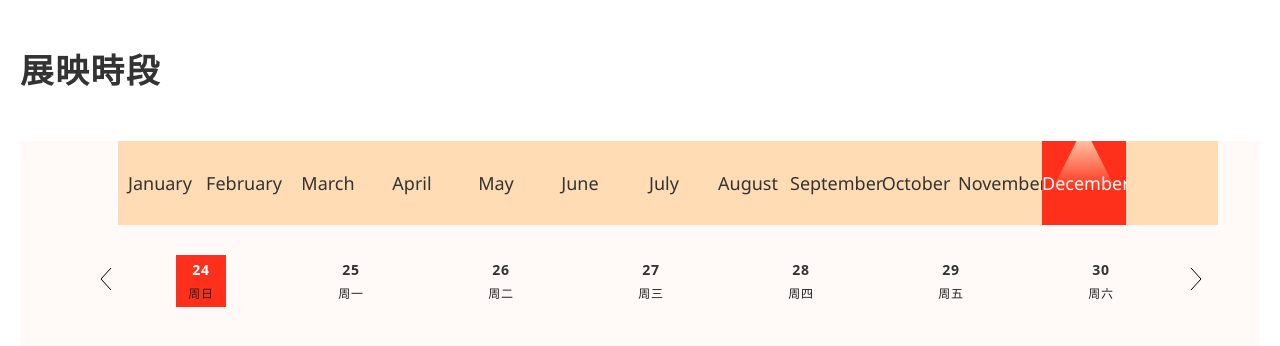
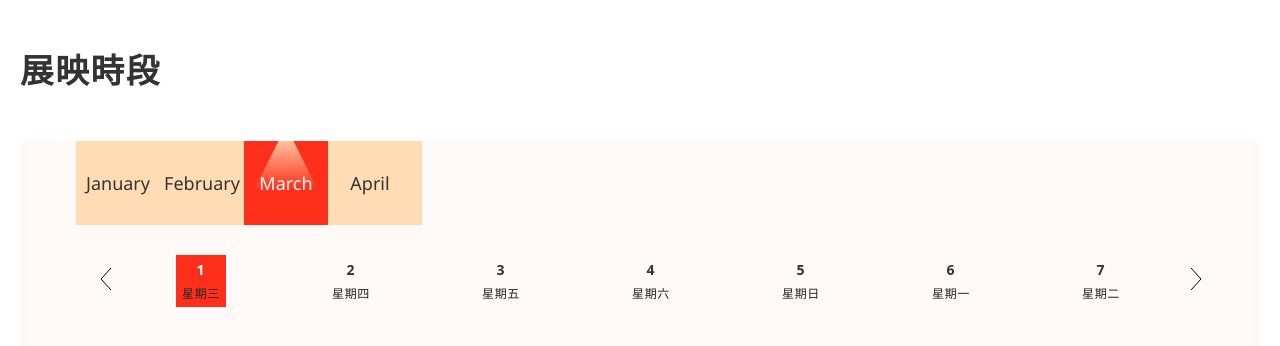
Before and after one commit to xin-sui/List-of-times, a Vue app: page / in a window 1280 px wide. Shown: the top 346 px of the page. Built offline with nearby package versions, Linux system fonts and the light colour scheme.

Commit message:
日历-功能完成

```diff
--- a/src/App.vue
+++ b/src/App.vue
@@ -1,45 +1,68 @@
 <script setup lang="ts">
 import { ref, onMounted, Ref } from 'vue';
+// 常量定义
+const DAYS_IN_WEEK = 7;
+// const MONTHS_IN_YEAR = 12;
+const START_YEAR = 2023;
 
 // 初始化开始日期和结束日期
-const startDate: Ref<Date> = ref(new Date(2023, 0, 1)); // 2023年1月1日
-// const endDate: Ref<Date> = ref(new Date(2023, 11, 31)); // 2023年12月31日
-const currentWeekStart: Ref<Date> = ref(new Date(startDate.value)); // 从开始日期开始
+const startDate = ref(new Date(START_YEAR, 0, 1)); // 2023年1月1日
+const currentWeekStart = ref(new Date(startDate.value)); // 从开始日期开始
 
 // 创建月份列表
-const monthList = Array.from({ length: 12 }, (_, index) => ({
-  name: new Date(2023, index, 1).toLocaleString('default', { month: 'long' }),
-  index: index
-}));
+interface MonthItem {
+  name: string;
+  index: number;
+}
+// 指定开始结束月份
+const START_MONTH = 0; // 从3月开始（月份索引从0开始，所以3月是索引2）
+const END_MONTH = 3; // 到8月结束（同样，8月是索引7）
+const monthList: MonthItem[] = Array.from(
+  { length: END_MONTH - START_MONTH + 1 },
+  (_, index) => ({
+    name: new Date(START_YEAR, START_MONTH + index, 1).toLocaleString('default', { month: 'long' }),
+    index: START_MONTH + index
+  })
+);
+
 
 // 当前激活的月份索引
 const activeIndex: Ref<number> = ref(0);
+
+// 设置当前日期和周开始日期
+const setCurrentAndWeekStart = (year: number, monthIndex: number, day: number) => {
+  currentDate.value = new Date(year, monthIndex, day);
+  if (day === 1) {
+    // 如果是月份的第一天，那么周开始日期也设置为这一天
+    currentWeekStart.value = new Date(year, monthIndex, 1);
+  } else {
+    // 否则，计算周开始日期
+    let dayOfWeek = currentDate.value.getDay();
+    dayOfWeek = dayOfWeek === 0 ? 7 : dayOfWeek; // 如果今天是星期日（0），则设置 dayOfWeek 为 7
+    currentWeekStart.value = new Date(year, monthIndex, day - dayOfWeek + 1);
+  }
+  daysInMonth.value = getWeekDays(currentWeekStart.value);
+  updateActiveMonth(currentDate.value);
+};
 
 // 激活指定的月份
 const active = (monthIndex: number) => {
   activeIndex.value = monthIndex;
   const year = currentDate.value.getFullYear();
-  // 设置为月份的第一天
-  currentDate.value = new Date(year, monthIndex, 1);
-  // 由于我们想从1号开始，所以这里currentWeekStart也设置为1号
-  currentWeekStart.value = new Date(year, monthIndex, 1);
-  // 计算该周的天数，从1号开始的7天
-  daysInMonth.value = getWeekDays(currentWeekStart.value);
+  setCurrentAndWeekStart(year, monthIndex, 1);
 };
+//激活当前最新的一天
+// const latestDay = (monthIndex: number, day: number = 1) => {
+//   activeIndex.value = monthIndex;
+//   const year = currentDate.value.getFullYear();
+//   setCurrentAndWeekStart(year, monthIndex, day);
+// };
 
-const latestDay = (monthIndex: number, day: number = 1): void => {
-  activeIndex.value = monthIndex;
-  const year = currentDate.value.getFullYear();
-  // 设置为月份的指定天，如果未指定，则默认为第一天
-  currentDate.value = new Date(year, monthIndex, day);
-  // 计算当前日期所在周的开始日期
-  currentWeekStart.value = new Date(year, monthIndex, day - currentDate.value.getDay());
-  // 计算该周的天数
-  daysInMonth.value = getWeekDays(currentWeekStart.value);
-}
 
 // 当前日期
 const currentDate: Ref<Date> = ref(new Date());
+
+
 // 当前月份的天数
 const daysInMonth: Ref<Array<{ date: number; dayOfWeek: string }>> = ref([]);
 
@@ -49,25 +72,31 @@ const updateActiveMonth = (date: Date) => {
   activeIndex.value = date.getMonth();
 };
 
-// 上一周
-const previousWeek = () => {
-  currentWeekStart.value.setDate(currentWeekStart.value.getDate() - 7);
+// 通用的周切换函数
+const changeWeek = (days: number) => {
+  const newWeekStart = new Date(currentWeekStart.value.getFullYear(), currentWeekStart.value.getMonth(), currentWeekStart.value.getDate() + days);
+
+  // 检查是否跨越了月份
+  if (days > 0 && newWeekStart.getMonth() !== currentWeekStart.value.getMonth()) {
+    // 如果是切换到下一周且跨越了月份，则设置为下个月的第一天
+    currentWeekStart.value = new Date(newWeekStart.getFullYear(), newWeekStart.getMonth(), 1);
+  } else {
+    // 否则，直接更新为新的周开始日期
+    currentWeekStart.value = newWeekStart;
+  }
+
   daysInMonth.value = getWeekDays(currentWeekStart.value);
   updateActiveMonth(currentWeekStart.value);
 };
 
+// 上一周
+const previousWeek = (): void => {
+  changeWeek(-DAYS_IN_WEEK);
+};
+
 // 下一周
-const nextWeek = () => {
-  const potentialNextWeekStart = new Date(currentWeekStart.value.getFullYear(), currentWeekStart.value.getMonth(), currentWeekStart.value.getDate() + 7);
-
-  if (potentialNextWeekStart.getMonth() !== currentWeekStart.value.getMonth()) {
-    currentWeekStart.value = new Date(potentialNextWeekStart.getFullYear(), potentialNextWeekStart.getMonth(), 1);
-  } else {
-    currentWeekStart.value = potentialNextWeekStart;
-  }
-
-  daysInMonth.value = getWeekDays(currentWeekStart.value);
-  updateActiveMonth(currentWeekStart.value);
+const nextWeek = (): void => {
+  changeWeek(DAYS_IN_WEEK);
 };
 
 
@@ -75,73 +104,56 @@ const nextWeek = () => {
 const weekIndex: Ref<number> = ref(1);
 
 // 选择日期
-const togetWeek = (index: number) => {
-  console.log(index);
+const togetWeek = (index: number, dateIndex: number) => {
+  console.log(dateIndex);
+
   weekIndex.value = index;
 };
 
-
-
-// 星期的映射表
-const dayOfWeekMap: { [key: string]: string } = {
-  'Monday': '周一',
-  'Tuesday': '周二',
-  'Wednesday': '周三',
-  'Thursday': '周四',
-  'Friday': '周五',
-  'Saturday': '周六',
-  'Sunday': '周日',
-};
-
 // 获取一周的天数
-const getWeekDays = (startDate: Date) => {
-  const days = [];
-  for (let i = 0; i < 7; i++) {
-    const day = new Date(startDate.getFullYear(), startDate.getMonth(), startDate.getDate() + i);
+const getWeekDays = (startDate: Date): Array<{ date: number; dayOfWeek: string }> => {
+  const days: Array<{ date: number; dayOfWeek: string }> = [];
+  for (let i = 0; i < DAYS_IN_WEEK; i++) {
+    const day: Date = new Date(startDate.getFullYear(), startDate.getMonth(), startDate.getDate() + i);
     days.push({
       date: day.getDate(),
-      dayOfWeek: dayOfWeekMap[day.toLocaleString('en-US', { weekday: 'long' })],
+      dayOfWeek: day.toLocaleString('zh-CN', { weekday: 'long' }),
     });
   }
   return days;
 };
 
+
 // 计算给定日期所在周的索引
 const getWeekIndex = (date: Date, weekStart: Date): number => {
-  const startTimestamp = weekStart.getTime();
-  const dateTimestamp = date.getTime();
-  const diff = dateTimestamp - startTimestamp;
-  const oneDay = 24 * 60 * 60 * 1000; // 一天的毫秒数
-  return Math.floor(diff / oneDay / 7) + 1;
+  const startTimestamp: number = weekStart.getTime();
+  const dateTimestamp: number = date.getTime();
+  const diff: number = dateTimestamp - startTimestamp;
+  const oneDay: number = 24 * 60 * 60 * 1000; // 一天的毫秒数
+  return Math.floor(diff / oneDay / DAYS_IN_WEEK) + 1;
 };
 
 
 
 
 onMounted(() => {
-  // 获取今天的日期
   const today = new Date();
-  // 将 currentDate 设置为今天
   currentDate.value = today;
-  // 获取当前月份索引和天
-  const currentMonthIndex = today.getMonth();
-  const currentDay = today.getDate();
-  // 激活当前月份并将激活日期设置为今天
-
-  latestDay(currentMonthIndex, currentDay)
-  // 更新激活的月份
-  updateActiveMonth(currentDate.value);
-  // 为当前日期设置当前周索引
+  //激活最新的一天
+  // latestDay(today.getMonth(), today.getDate());
+  //指定激活月份
+  activeIndex.value = 2
+  active(2)
   weekIndex.value = getWeekIndex(currentDate.value, currentWeekStart.value);
   // 获取当前月份的天数
   daysInMonth.value = getWeekDays(currentWeekStart.value);
 });
-
 </script>
 
 <template>
   <p class="time-time container">展映時段</p>
   <div class="screening container">
+    <!-- 月 -->
     <div class="month">
       <ul>
         <li v-for="item in monthList" :key="item.index" @click="active(item.index)"
@@ -150,6 +162,7 @@ onMounted(() => {
         </li>
       </ul>
     </div>
+    <!-- 周 -->
     <div class="weeks">
       <div class="prev" @click="previousWeek">
         <svg width="32" height="32" viewBox="0 0 32 32" fill="none" xmlns="http://www.w3.org/2000/svg">
@@ -159,7 +172,7 @@ onMounted(() => {
 
       <ul>
         <li v-for="(item, index) in daysInMonth" :key="index" :class="{ weekActive: weekIndex === index + 1 }"
-          @click="togetWeek(index + 1)">
+          @click="togetWeek(index + 1, item.date)">
           <div class="date-week">
             <p>{{ item.date }}</p>
             <p>{{ item.dayOfWeek }}</p>
@@ -172,6 +185,7 @@ onMounted(() => {
         </svg>
       </div>
     </div>
+    <!-- 列表 -->
   </div>
 </template>
 
@@ -192,20 +206,17 @@ onMounted(() => {
   height: 758px;
   display: flex;
   flex-direction: column;
-  align-items: center;
 
   .month {
     height: 84px;
-    width: 1100px;
     margin-left: 4em;
-    background: rgba(255, 220, 179, 1);
-
+    width: 24.6875em;
 
     ul {
       display: flex;
-      align-items: center;
       height: 100%;
       text-align: center;
+      background: rgba(255, 220, 179, 1);
 
       li {
         width: 84px;
@@ -295,6 +306,7 @@ onMounted(() => {
 
   }
 
+  .data-list {}
 
 }
 </style>
```
